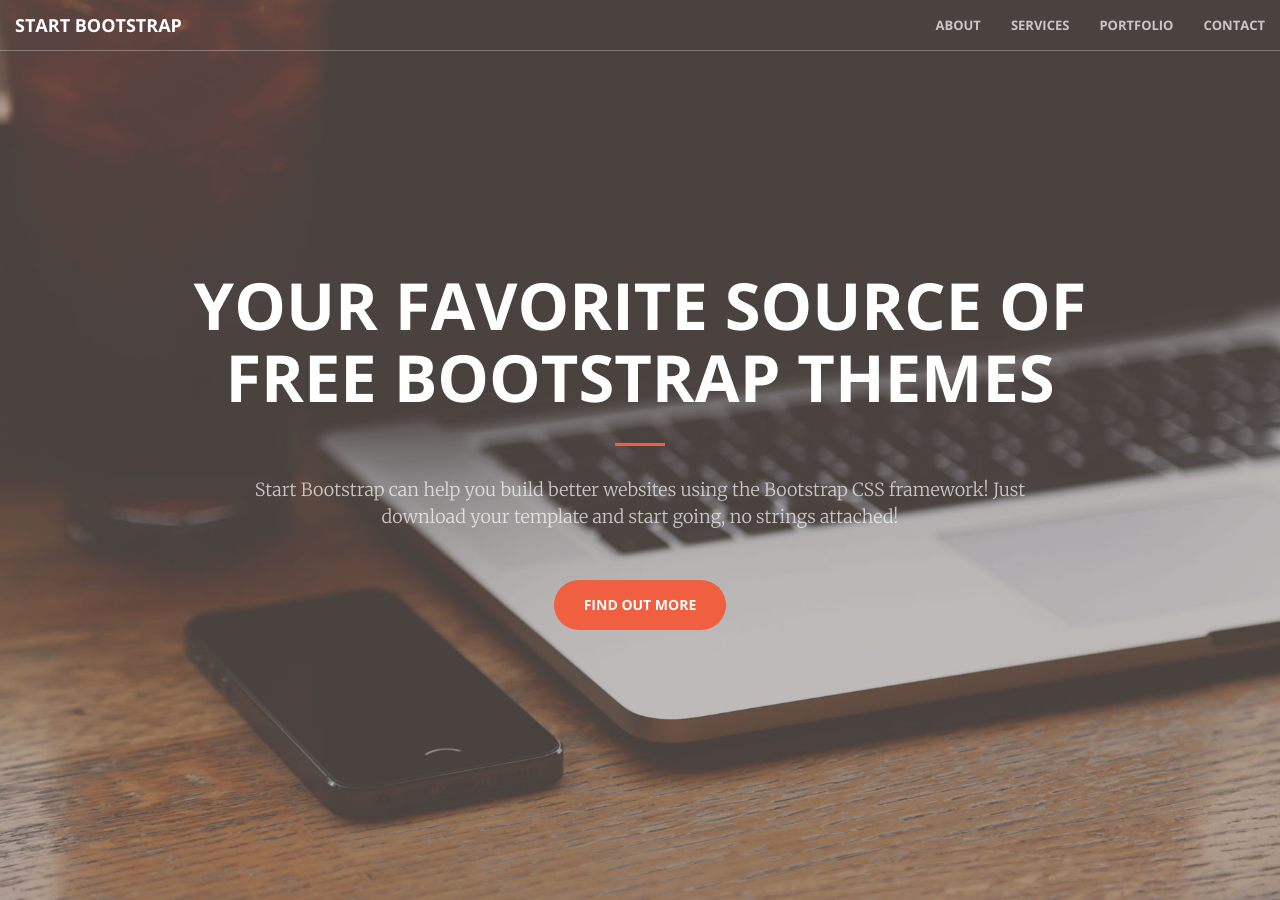
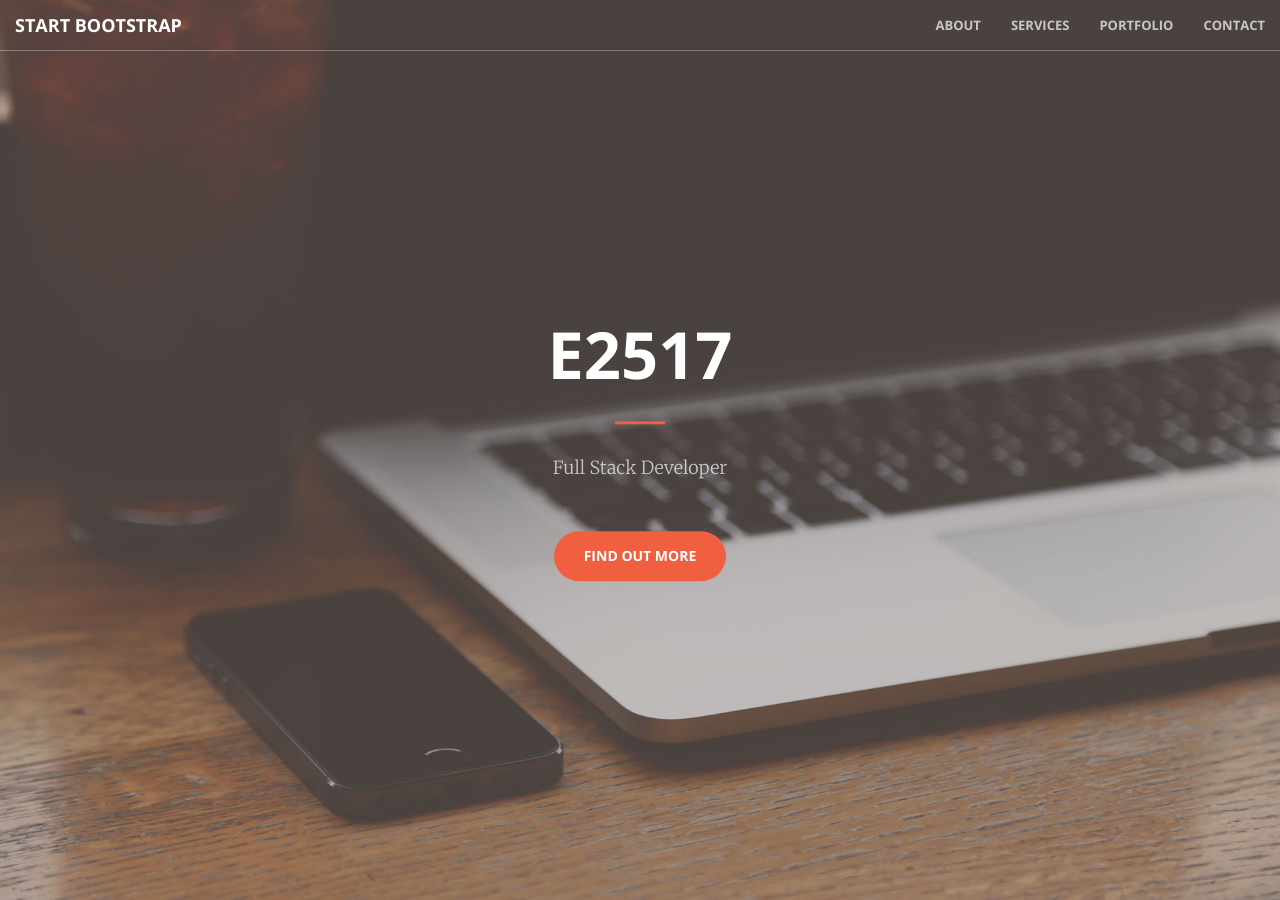
Before and after one commit to E2517/JekyllWebsite, a Jekyll site: the page built from index.html, in a window 1280 px wide and 900 px high. Built offline with Jekyll 4.4.1, drawn with Linux system fonts in a browser that asks for light colours.

Commit message:
Update header.html

```diff
--- a/_includes/header.html
+++ b/_includes/header.html
@@ -1,9 +1,9 @@
 <header>
     <div class="header-content">
         <div class="header-content-inner">
-            <h1>Your Favorite Source of Free Bootstrap Themes</h1>
+            <h1>e2517</h1>
             <hr>
-            <p>Start Bootstrap can help you build better websites using the Bootstrap CSS framework! Just download your template and start going, no strings attached!</p>
+            <p>Full Stack Developer</p>
             <a href="#about" class="btn btn-primary btn-xl page-scroll">Find Out More</a>
         </div>
     </div>
```
